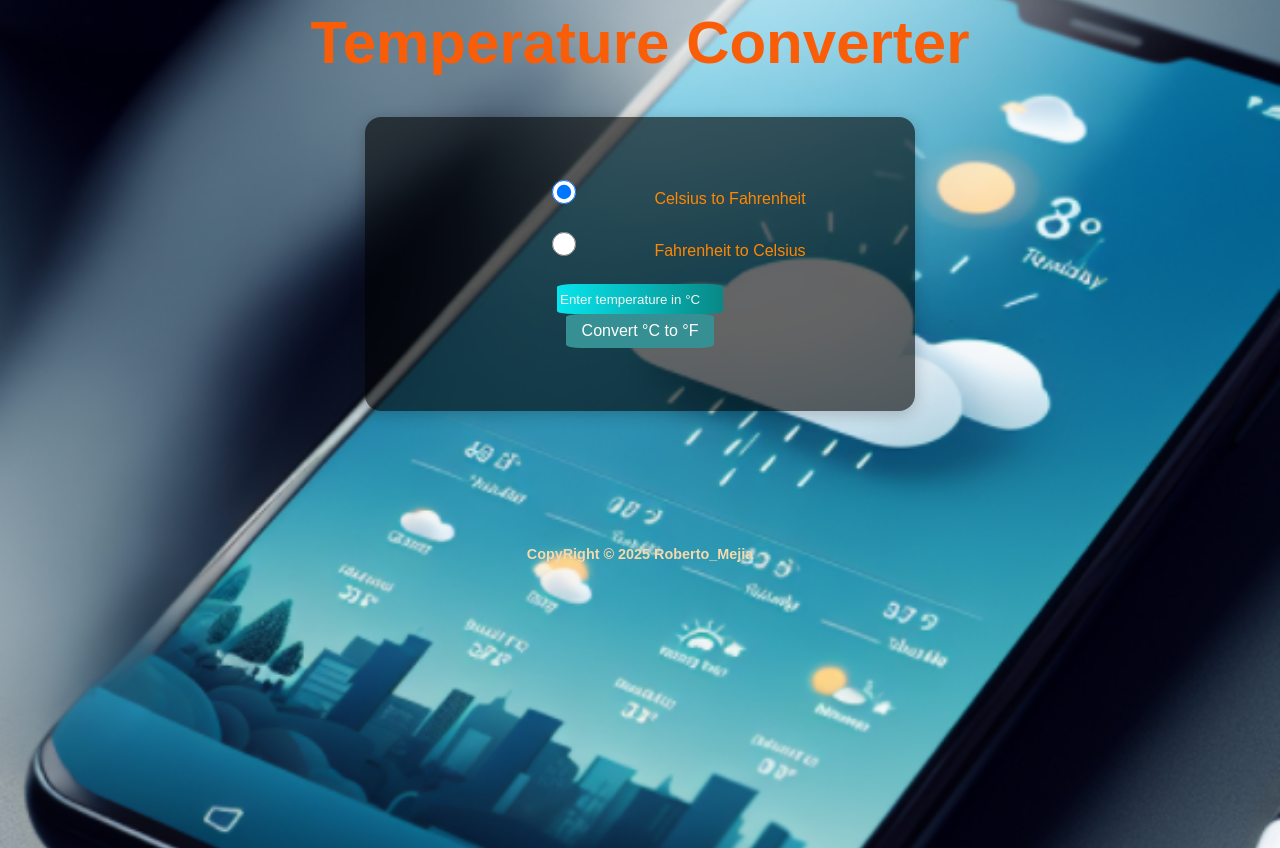
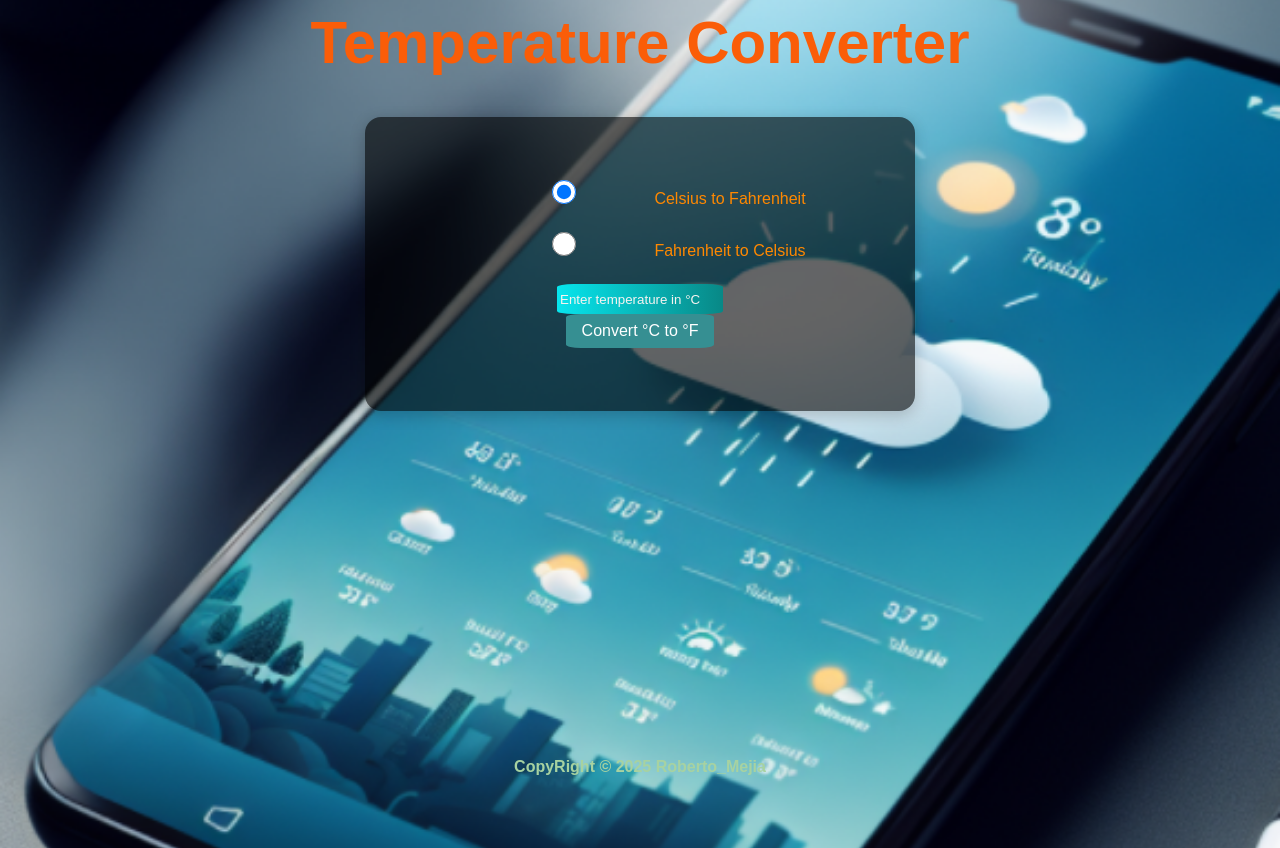
Before and after one commit to R7Mejia/Temperature-Converter, a React (Vite) app: page / in a window 1280 px wide. Built offline with nearby package versions, Linux system fonts and the light colour scheme.

Commit message:
Update index.css

```diff
--- a/src/index.css
+++ b/src/index.css
@@ -13,6 +13,7 @@ body {
   padding-bottom: 2rem; /* Adjust as needed */
   display: flex; /* Use flexbox to organize content vertically */
   flex-direction: column;
+  /* Ensure body takes full height and children can grow */
 }
 h1 {
   font-size: 60px;
@@ -45,17 +46,44 @@ h1 {
 .copyright {
   width: 100%;
   text-align: center;
-  font-size: 0.9rem;
-  color: #f4d9ad;
+  font-size: 1rem;
+  color: #fff;
   font-weight: bold;
-  /* Removed fixed positioning */
-  /* margin-top: auto; */ /* Pushes it to the bottom of the flex container */
   padding: 0.5rem 0;
-  background: none; /* Keep background none as per original request to only move letters */
-  margin-top: 7rem; /* Add some space above the copyright */
-  /* If you want the black background behind the copyright text to be uniform: */
-  /* background: rgba(0, 0, 0, 0.5); /* Example if you want a semi-transparent black background */
-  /* border-radius: 0 0 16px 16px; /* Example if you want rounded corners */
+  background: none;
+  margin-top: auto;
+  position: fixed;
+  left: 0;
+  bottom: 0;
+  z-index: 100;
+  /* Animation: fade in and color cycle */
+  animation: copyright-fade 2s ease-in, copyright-color 4s linear infinite;
+}
+
+@keyframes copyright-fade {
+  from {
+    opacity: 0;
+  }
+  to {
+    opacity: 1;
+  }
+}
+@keyframes copyright-color {
+  0% {
+    color: #fff;
+  }
+  25% {
+    color: #55eff5;
+  }
+  50% {
+    color: #ffb347;
+  }
+  75% {
+    color: #ff6961;
+  }
+  100% {
+    color: #fff;
+  }
 }
 
 /* Responsive styles */
```
